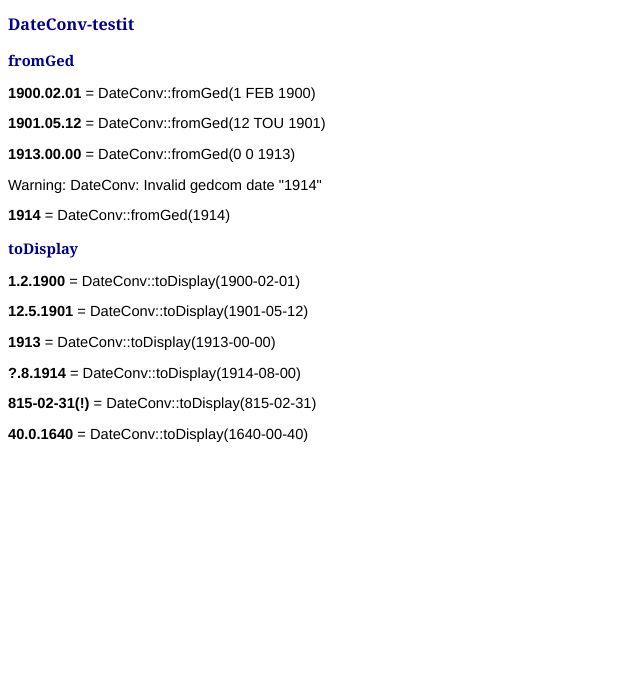
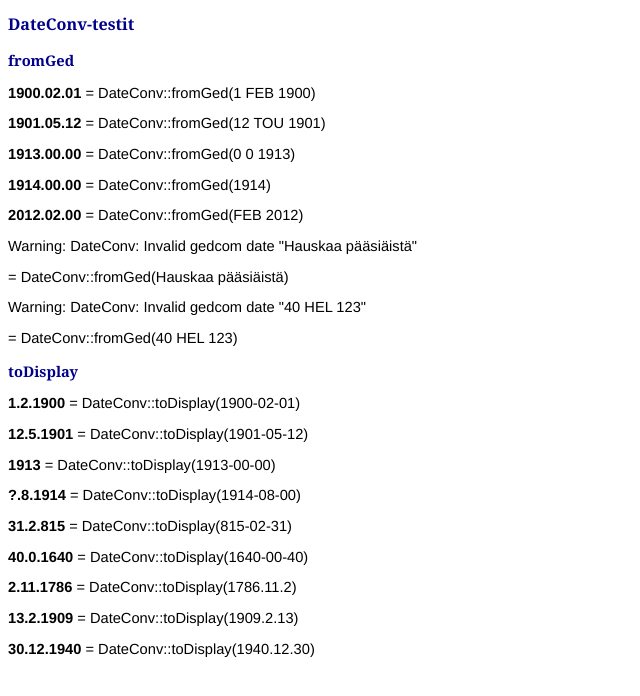
Before and after one commit to Taapeli/ProtoLoader, a PHP site: page /Taapeli/classTests/testDateConv.php in a window 1280 px wide. Shown: the top 696 px of the page, without its empty margins (0-640 px from the left). Run offline with PHP 8.4, Linux system fonts and the light colour scheme.

Commit message:
Lyhyet päivämäärät

```diff
--- a/classTests/testDateConv.php
+++ b/classTests/testDateConv.php
@@ -22,14 +22,15 @@
         echo "<h2>DateConv-testit</h2>\n";
         echo "<h3>fromGed</h3>\n";
 
-        $geddates = [ "1 FEB 1900", "12 TOU 1901", "0 0 1913", "1914"];
+        $geddates = [ "1 FEB 1900", "12 TOU 1901", "0 0 1913",
+            "1914", "FEB 2012", "Hauskaa pääsiäistä", "40 HEL 123" ];
         foreach ($geddates as $s) {
             echo "<p><b>" . DateConv::fromGed($s) .
                     "</b> = DateConv::fromGed($s)</p>\n";
         }
         echo "<h3>toDisplay</h3>\n";
         $dates = [ "1900-02-01", "1901-05-12", "1913-00-00", "1914-08-00",
-            "815-02-31", "1640-00-40"];
+            "815-02-31", "1640-00-40", "1786.11.2", "1909.2.13", "1940.12.30"];
         foreach ($dates as $s) {
             echo "<p><b>" . DateConv::toDisplay($s) .
                     "</b> = DateConv::toDisplay($s)</p>\n";
--- a/classes/DateConv.php
+++ b/classes/DateConv.php
@@ -6,29 +6,48 @@
  * @author jm
  */
 class DateConv {
-    const DELIM = '.';
+    const DELIM = '.'; // In the db
 
-    static function fromGed($s) {
+    static function fromGed($gedDate) {
         /**
          *  Convert Gedcom Date "3 JAN 1918" to "1918-01-03"
-         *
-         * @assert ("3 JAN 1918") == "1918-01-03"
-         * @assert ("24 JOU 1610") == "1610-12-24"
-         * @assert ("0 0 1889") == "1889-00-00"
          */
 
-        $date = explode(' ', $s, 3);
-        if ((sizeof($date) != 3) || (strlen($date[2]) != 4)) {
-            echo "Warning: DateConv: Invalid gedcom date \"$s\"";
-            return $s;
+        $date = explode(' ', $gedDate, 3);
+        $count = sizeof($date);
+        switch ($count) {
+            case 3:
+                $year = $date[2];
+                $month = $date[1];
+                $day = $date[0];
+                break;
+            case 2:
+                $year = $date[1];
+                $month = $date[0];
+                $day = '00';
+                break;
+            case 1:
+                $year = $date[0];
+                $month = 'XXX';
+                $day = '00';
+                break;
+            default:
+                $year = $gedDate;
+                $month = 'XXX';
+                $day = '00';
+                break;
+        }
+         if (strlen($year) != 4) {
+            echo "Warning: DateConv: Invalid gedcom date \"$gedDate\"";
+            return '';
         }
         // Day, always 2 numbers
-        $day_num = $date[0];
-        if (strlen($day_num) == 1) {
-            $day_num = '0' . $day_num;
+        $day = $day;
+        if (strlen($day) == 1) {
+            $day = '0' . $day;
         }
         // Month as number
-        switch ($date[1]) {
+        switch ($month) {
             case "JAN":
             case "TAM":
                 $month_num = "01";
@@ -78,18 +97,20 @@ class DateConv {
             default;
                 $month_num = "00";
         }
-        $year_num = $date[2];
-        return $year_num . self::DELIM . $month_num . self::DELIM . $day_num;
+        return $year . self::DELIM . $month_num . self::DELIM . $day;
     }
 
     static function toDisplay($date) {
         /**
          * Convert Date "1918-01-03" to "3.1.1918"
          */
-        if (strlen($date) < 10) {
-            return $date . "(!)"; // False data
+        if (strstr($date, '-')) {
+            $a = explode('-', $date, 3);
+        } else {
+            $a = explode('.', $date, 3);
+            /* @todo piste päivämäärässä poistettaneen */
         }
-        $a = explode('-', $date, 3);
+
         if ($a[2] == 0) { // No day
             if ($a[1] == 0) { // No month
                 return $a[0];   // Year only 1918
```
